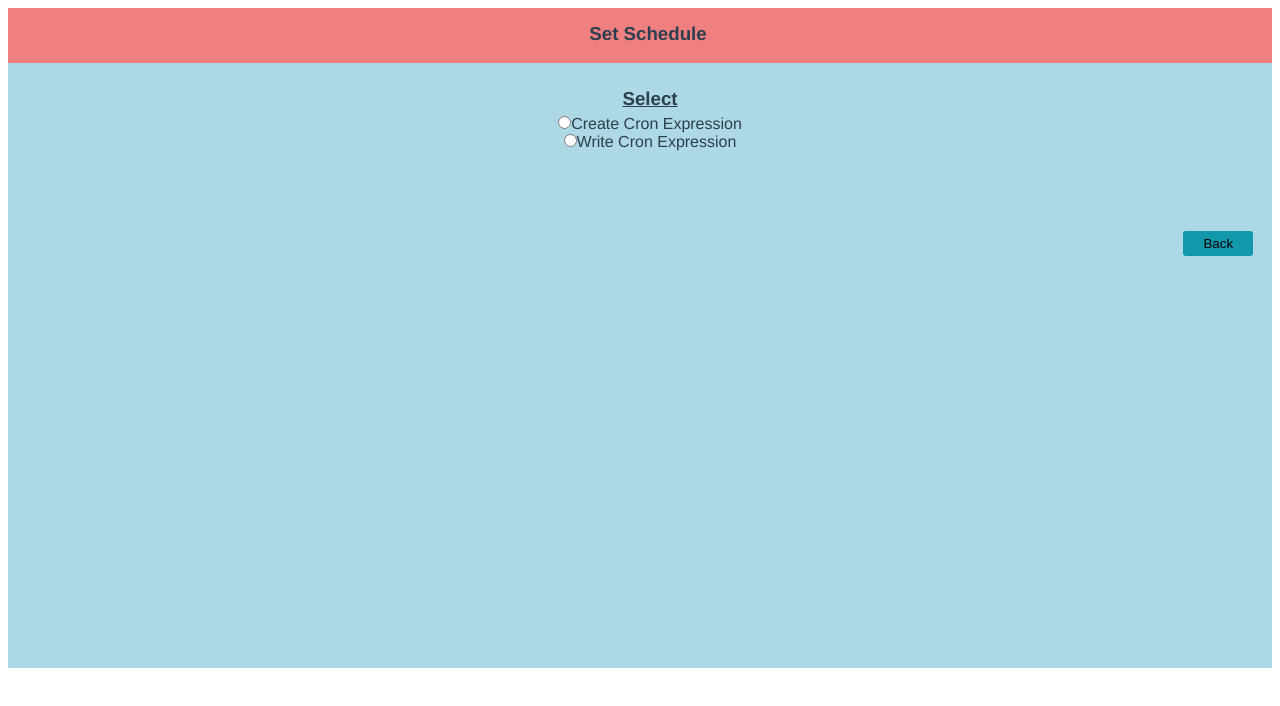
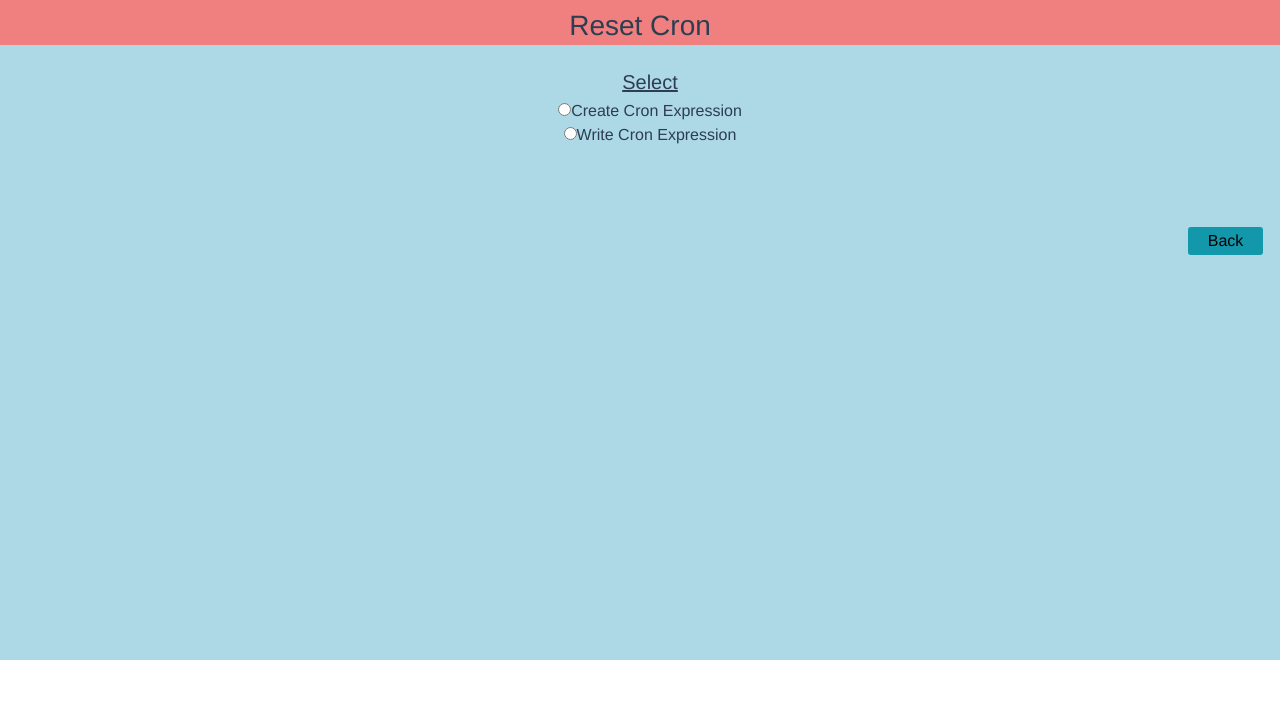
Before and after one commit to Out-Set/FrontEnd-Development, a Vue app in the folder schedulerfrontend/: page /scheduleTask in a window 1280 px wide. Shown: the top 706 px of the page. Built offline with nearby package versions, Linux system fonts and the light colour scheme.

Commit message:
some changes@

```diff
--- a/schedulerfrontend/package.json
+++ b/schedulerfrontend/package.json
@@ -10,9 +10,10 @@
   "dependencies": {
     "axios": "^1.6.0",
     "bootstrap": "^5.3.2",
+    "bootstrap-vue": "^2.23.1",
     "core-js": "^3.8.3",
     "moment": "^2.29.4",
-    "vue": "^3.2.13",
+    "vue": "^3.3.10",
     "vue-moment": "^4.1.0",
     "vue-router": "^4.2.5"
   },
--- a/schedulerfrontend/src/components/ScheduleTask.vue
+++ b/schedulerfrontend/src/components/ScheduleTask.vue
@@ -1,13 +1,13 @@
 <template>
-  <div class="master">
-    <div>
-      <h3 class="heading">Set Schedule</h3>
+  <div class="master container-fluid">
+    <div class="heading row">
+      <h3>Reset Cron</h3>
     </div>
 
     <div class="selectdiv">
 
       <div class="type" style="margin-bottom: 30px; margin-top: 25px;">
-        <h3 class="main">Select</h3>
+        <h5 class="main">Select</h5>
 
         <input type="radio" id="one" value="One" name="cron" v-model="picked" />
         <label for="one">Create Cron Expression</label><br>
@@ -24,7 +24,7 @@
         </div>
 
         <div
-          style="padding-top: 10px; padding-bottom: 25px; display: grid; grid-template-columns: auto auto auto auto auto auto;">
+          style="padding-top: 20px; padding-bottom: 25px; display: grid; grid-template-columns: auto auto auto auto auto auto;">
           <div>
             <strong>Second:</strong>
             <select v-model="sType">
@@ -156,7 +156,9 @@ export default {
       cMonth: '*',
       cDay: '*',
 
-      picked: ''
+      picked: '',
+
+      ip: '192.168.1.2'
     }
   },
 
@@ -358,9 +360,8 @@ export default {
       const taskName = localStorage.getItem('taskName');
       console.log('Task Name: ', taskName);
 
-      axios.post('http://localhost:8082/tasks/start?taskName=' + taskName + '&cronExpression=' + this.cronExpression) // Dynamic-Cron
-        // axios.post('http://localhost:8081/dynamicSchedule/cron1Val', this.cronExpression) // Scheduler
-        // axios.post('http://localhost:8081/BitsFlow-App/springScheduler/cron1Val', this.expression)  // Integration
+      axios.post('http://'+this.ip+':8081/BitsFlow-App/tasks/start?taskName=' + taskName + '&cronExpression=' + this.cronExpression) // bitsflow-intg
+      // axios.post('http://localhost:8082/tasks/start?taskName=' + taskName + '&cronExpression=' + this.cronExpression) // Dynamic-Cron
         .then((response) => {
           console.log("Response form Backend: ", response);
         })
@@ -375,9 +376,8 @@ export default {
       const taskName = localStorage.getItem('taskName');
       console.log('Task Name: ', taskName);
 
-      axios.post('http://localhost:8082/tasks/start?taskName=' + taskName + '&cronExpression=' + this.cronExpression) // Dynamic-Cron
-        // axios.post('http://localhost:8081/dynamicSchedule/cron1Val', this.writeExpression) // Scheduler
-        // axios.post('http://localhost:8081/BitsFlow-App/springScheduler/cron1Val', this.writeExpression)
+      axios.post('http://'+this.ip+':8081/BitsFlow-App/tasks/start?taskName=' + taskName + '&cronExpression=' + this.cronExpression) // bitsflow-intg
+      // axios.post('http://localhost:8082/tasks/start?taskName=' + taskName + '&cronExpression=' + this.cronExpression) // Dynamic-Cron
         .then((response) => {
           console.log("Response form Backend: ", response);
         })
@@ -389,7 +389,8 @@ export default {
 
     setDelay() {
       console.log(typeof this.delay, this.delay);
-      axios.get('http://localhost:8081/dynamicSchedule/delayVal?delay=' + this.delay)
+      axios.get('http://'+this.ip+':8081/BitsFlow-App/dynamicSchedule/delayVal?delay=' + this.delay) // bitsflow-intg
+      // axios.get('http://localhost:8081/dynamicSchedule/delayVal?delay=' + this.delay) // Dynamic-Cron
         .then((response) => {
           console.log("Response form Backend: ", response);
         })
@@ -409,7 +410,7 @@ export default {
   padding: 0;
 }
 
-.main{
+.main {
   text-decoration: underline;
   margin-bottom: 5px;
 }
@@ -426,10 +427,9 @@ export default {
 }
 
 .heading {
-  height: 40px;
+  height: 45px;
   background: lightcoral;
-  padding-top: 15px;
-  padding-left: 16px;
+  padding-top: 9px;
 }
 
 .buttons {
@@ -437,7 +437,7 @@ export default {
   background: #1397AA;
   border-radius: 3px;
   margin-bottom: 10px;
-  padding: 5px 20px;
+  padding: 2px 20px;
 }
 
 .buttons:hover {
--- a/schedulerfrontend/src/components/commonLogs.vue
+++ b/schedulerfrontend/src/components/commonLogs.vue
@@ -1,9 +1,9 @@
 <template>
     <!-- <spinner v-if="loader"></spinner> -->
 
-    <div>
-        <div>
-            <h3 class="heading">{{ log }}</h3>
+    <div class="container-fluid">
+        <div class="heading row">
+            <h3>Common-Logs</h3>
         </div>
 
         <div class="filter">Task Name
@@ -13,7 +13,7 @@
         </div>
 
         <div class="allDataDiv" style="">
-            <table class="table">
+            <table class="table table-hover">
                 <thead>
                     <tr>
                         <th scope="col">LogID</th>
@@ -36,7 +36,7 @@
         </div>
 
         <div class="footerDiv mt-1">
-            <button @click="$router.back()" class="btn btn-secondary btn-sm mt-5">Back</button>
+            <button @click="$router.back()" class="btn btn-secondary btn-sm">Back</button>
         </div>
     </div>
 </template>
@@ -57,7 +57,9 @@ export default {
 
             loader: true,
 
-            filteredData: []
+            filteredData: [],
+
+            ip: '192.168.1.2'
         }
     },
 
@@ -69,7 +71,8 @@ export default {
         this.taskName = this.taskNames[0]
         console.log('Task Names: ', this.taskNames, 'task name: ', this.taskName);
 
-        axios.get('http://localhost:8082/logs/getCommonLogs') // Dynamic-Cron
+        axios.get('http://'+this.ip+':8081/BitsFlow-App/logs/getCommonLogs') // bitsflow-intg
+        // axios.get('http://localhost:8082/logs/getCommonLogs') // Dynamic-Cron
             .then((response) => {
                 console.log("Response form Backend: ", response);
                 this.logs = response.data
@@ -105,8 +108,6 @@ export default {
                 }
             }
         }
-
-
     }
 };
 
@@ -146,15 +147,14 @@ thead {
 }
 
 .heading {
-    height: 40px;
+    height: 45px;
     background: lightcoral;
-    padding-top: 15px;
-    margin-bottom: 0px;
+    padding-top: 10px;
 }
 
 .footerDiv {
     width: 100%;
-    height: 25px;
+    height: 30px;
     display: flex;
     justify-content: flex-end;
     background-color: #c9c9c9;
--- a/schedulerfrontend/src/components/home.vue
+++ b/schedulerfrontend/src/components/home.vue
@@ -1,47 +1,48 @@
 <template>
-    <div class="master">
-        <div>
-            <h2 class="heading">{{ name }}</h2>
+    <div class="master container-fluid">
+        <div class="heading row">
+            <h3>{{ name }}</h3>
         </div>
 
-        <div style="margin-top: 15px">
+        <div class="mt-2">
             Select Task Type
             <select v-model="taskType" @change="fetchTaskNames()" style="width: 100px;">
                 <option v-for="taskType in taskTypes" :key="taskType" :value="taskType">{{ taskType }}</option>
             </select>
         </div>
 
-        <div class="setAndViewLogs">
+        <div class="setAndViewLogs row">
 
             <!-- Set Expression -->
             <div>
-                <h3 class="main">Set Cron Value</h3>
+                <p class="main">Reset Cron Value</p>
                 <select v-model="taskName" style="width: 100px;">
                     <option v-for="taskName in taskNames" :key="taskName" :value="taskName">{{ taskName }}</option>
                 </select>&nbsp;
 
                 <router-link to="/scheduleTask">
-                    <button v-on:click="setTaskToLS()" class="mb-5"
-                        :class="{ active: this.$route.path === '/scheduleTask' }" aria-current="page">Set
+                    <button v-on:click="setTaskToLS()" class="btn btn-primary btn-sm"
+                        :class="{ active: this.$route.path === '/scheduleTask' }" aria-current="page">Reset
                     </button>
                 </router-link>
             </div>
 
             <!-- Stop prog Execution -->
             <div>
-                <h3 class="main">Stop and Start</h3>
+                <p class="main">Stop and Start</p>
                 <select v-model="taskStartStop" style="width: 100px;">
                     <option v-for="taskName in taskNames" :key="taskName" :value="taskName">{{ taskName }}</option>
                 </select>&nbsp;
-                <button v-on:click="stopTask(this.taskStartStop)">Stop</button>&nbsp;
-                <button v-on:click="startAtInit(this.taskStartStop)">Start</button>
+                <button class="btn btn-primary btn-sm" v-on:click="stopTask(this.taskStartStop)">Stop</button>&nbsp;
+                <button class="btn btn-primary btn-sm" v-on:click="startAtInit(this.taskStartStop)">Start</button>
             </div>
 
             <!-- View Logs -->
             <div>
-                <h3 class="main">Common Logs</h3>
+                <p class="main">Common Logs</p>
                 <router-link to="/commonLogs">
-                    <button :class="{ active: this.$route.path === '/commonLogs' }" aria-current="page">View
+                    <button class="btn btn-primary btn-sm"
+                        :class="{ active: this.$route.path === '/commonLogs' }" aria-current="page">View
                     </button>
                 </router-link>
             </div>
@@ -49,10 +50,10 @@
         <div style="height: 1px; background: black; margin-top: 50px"></div>
 
         <div>
-            <h3 class="main" style="margin-top: 5px">All Tasks With Status</h3>
+            <p class="main" style="background-color: burlywood;">All Tasks With Status</p>
 
             <div class="allDataDiv" style="">
-                <table class="table">
+                <table class="table table-hover">
                     <thead>
                         <tr>
                             <th scope="col">LogID</th>
@@ -73,8 +74,8 @@
             </div>
 
         </div>
+    </div>
 
-    </div>
 </template>
 
 <script>
@@ -94,12 +95,15 @@ export default {
 
             taskStartStop: '',
 
-            tasksWithStatus: []
+            tasksWithStatus: [],
+
+            ip: '192.168.1.2'
         }
     },
-
+    // 8081/BitsFlow-App
     mounted() {
-        axios.get('http://localhost:8082/scheduledTask/findTaskName/proc') // Dynamic-Cron
+        axios.get('http://'+this.ip+':8081/BitsFlow-App/scheduledTask/findTaskName/proc') // bitsflow-intg
+        // axios.get('http://localhost:8082/scheduledTask/findTaskName/proc') // Dynamic-Cron
             .then((response) => {
                 console.log("Response form Backend: ", response);
                 this.taskNames = response.data
@@ -113,10 +117,11 @@ export default {
             .catch((error) => {
                 // Handle the error
                 console.log("Error Occured!", error);
-        })
+            })
 
         // Tasks with status
-        axios.get('http://localhost:8082/scheduledTask/tasksWithStatus') // Dynamic-Cron
+        axios.get('http://'+this.ip+':8081/BitsFlow-App/scheduledTask/tasksWithStatus') // bitsflow-intg
+        // axios.get('http://localhost:8082/scheduledTask/tasksWithStatus') // Dynamic-Cron
             .then((response) => {
                 console.log("tasksWithStatus form Backend: ", response);
                 this.tasksWithStatus = [];
@@ -125,7 +130,7 @@ export default {
             .catch((error) => {
                 // Handle the error
                 console.log("Error Occured!", error);
-        })
+            })
     },
 
     watch: {
@@ -142,7 +147,8 @@ export default {
 
         stopTask(taskStartStop) {
             console.log('task-name: ', taskStartStop);
-            axios.post('http://localhost:8082/tasks/stop?taskName=' + taskStartStop) // Dynamic-Cron
+            axios.post('http://'+this.ip+':8081/BitsFlow-App/tasks/stop?taskName=' + taskStartStop) // bitsflow-intg
+            // axios.post('http://localhost:8082/tasks/stop?taskName=' + taskStartStop) // Dynamic-Cron
                 .then((response) => {
                     console.log("Response form Backend: ", response);
                     this.logs = response.data
@@ -156,7 +162,8 @@ export default {
 
         startAtInit(taskStartStop) {
             console.log('task-name: ', taskStartStop);
-            axios.post('http://localhost:8082/tasks/startAtInit?taskName=' + taskStartStop) // Dynamic-Cron
+            axios.post('http://'+this.ip+':8081/BitsFlow-App/tasks/startAtInit?taskName=' + taskStartStop) // bitsflow-intg
+            // axios.post('http://localhost:8082/tasks/startAtInit?taskName=' + taskStartStop) // Dynamic-Cron
                 .then((response) => {
                     console.log("Response form Backend: ", response);
                     this.logs = response.data
@@ -170,7 +177,8 @@ export default {
 
         fetchTaskNames() {
             console.log('Task type selected:', this.taskType);
-            axios.get('http://localhost:8082/scheduledTask/findTaskName/' + this.taskType) // Dynamic-Cron
+            axios.get('http://'+this.ip+':8081/BitsFlow-App/scheduledTask/findTaskName/' + this.taskType) // bitsflow-intg
+            // axios.get('http://localhost:8082/scheduledTask/findTaskName/' + this.taskType) // Dynamic-Cron
                 .then((response) => {
                     console.log("Response form Backend: ", response);
                     this.taskNames = response.data
@@ -199,19 +207,19 @@ export default {
     margin-top: 0px;
     padding-top: 0px;
     background: lightblue;
-    height: 690px;
+    height: 251px;
 }
 
 .heading {
-    height: 40px;
+    height: 45px;
     background: lightcoral;
-    padding-top: 13px;
+    padding-top: 9px;
     padding-left: 16px;
 }
 
 .main {
     text-decoration: underline;
-    margin-bottom: 5px;
+    /* margin-bottom: 5px; */
 }
 
 .setAndViewLogs {
@@ -221,7 +229,9 @@ export default {
 }
 
 select {
-    padding: 3px 10px;
+    /* padding: 5px 10px 0px 10px; */
+    padding-top: 6px;
+    padding-left: 7px;
 }
 
 button {
--- a/schedulerfrontend/src/main.js
+++ b/schedulerfrontend/src/main.js
@@ -2,4 +2,8 @@ import { createApp } from 'vue'
 import App from './App.vue'
 import router from './route'
 
+import 'bootstrap/dist/css/bootstrap.css';
+import 'bootstrap/dist/js/bootstrap.bundle.min.js';
+
+
 createApp(App).use(router).mount('#app');
```
Also changed, not shown: 1 other file (tests, documents, lock files or other folders).
